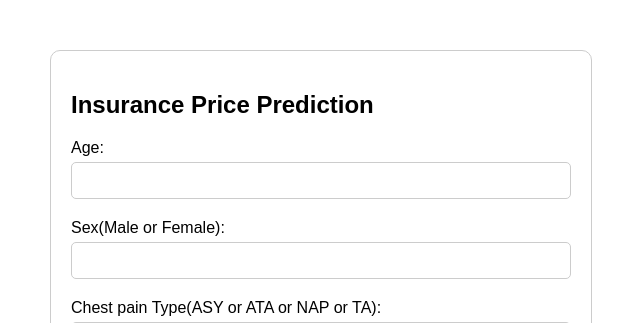
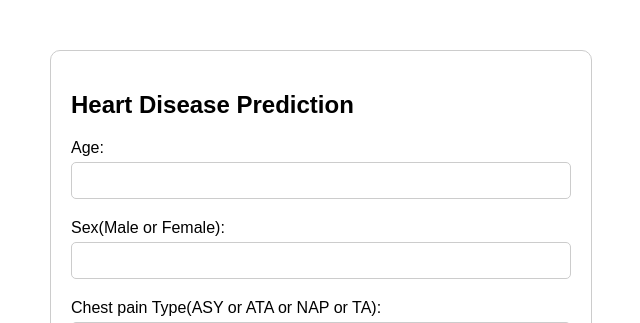
Before and after one commit to azaz8182/Heart_disease, a Flask app: page / in a window 1280 px wide. Shown: the top 323 px of the page, without its empty margins (319-959 px from the left). Run offline with Flask 3, Linux system fonts and the light colour scheme; parts of the project's set-up code (start-up, migrations or seed data) failed here and were passed over.

Commit message:
initial commit

```diff
--- a/Templates/index.html
+++ b/Templates/index.html
@@ -1,7 +1,7 @@
 <!DOCTYPE html>
 <html>
 <head>
-    <title>Insurance Price Prediction</title>
+    <title>Heart Disease Prediction</title>
     <style>
         body {
             font-family: Arial, sans-serif;
@@ -41,7 +41,7 @@
 </head>
 <body>
     <div class="form-container">
-        <h2>Insurance Price Prediction</h2>
+        <h2>Heart Disease Prediction</h2>
         <form action="/predict" method="post">
 
             <label for="Age">Age:</label>
```
